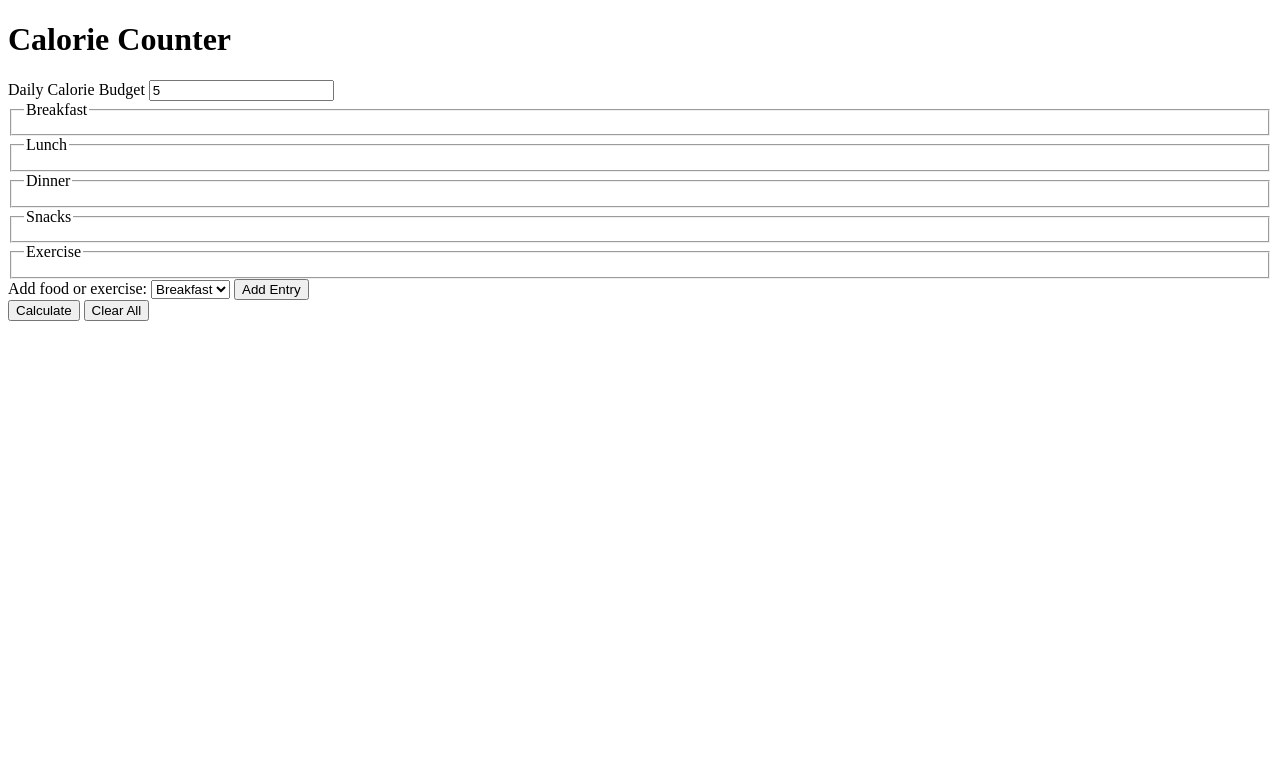
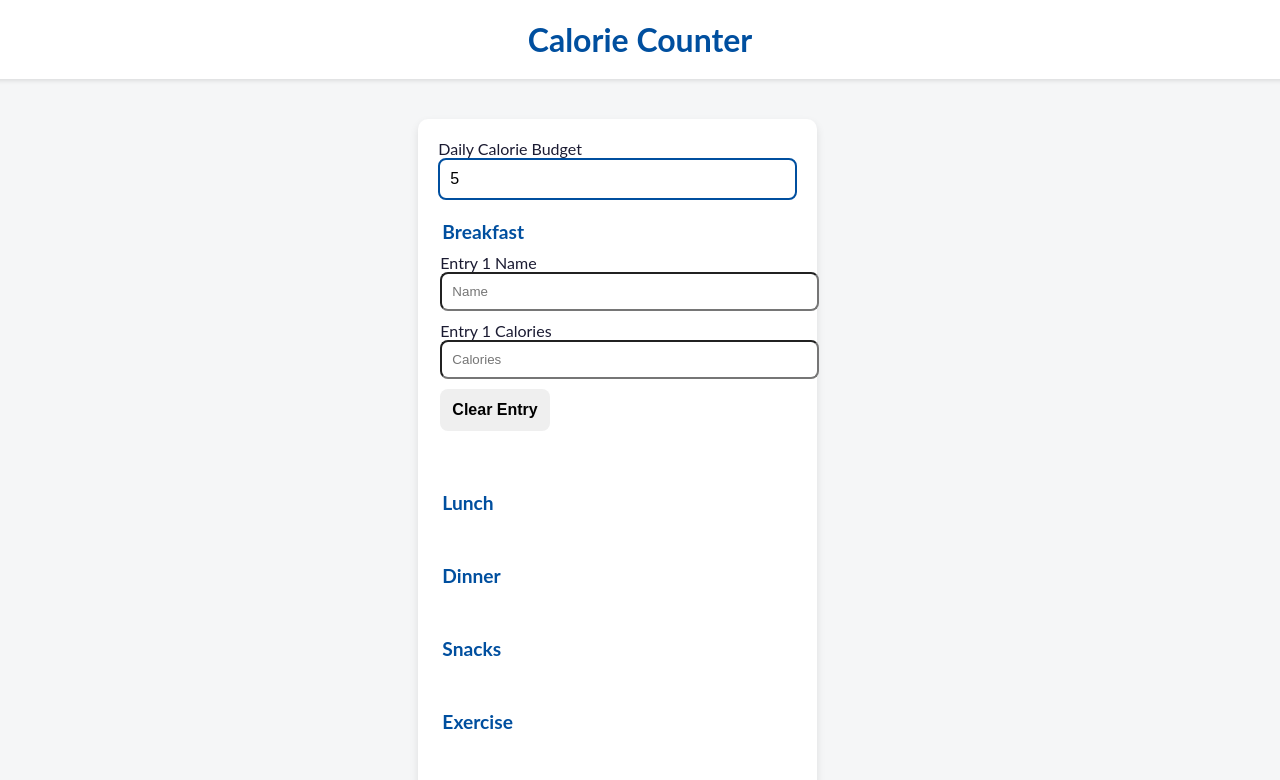
Before and after one commit to sri-datta/CalorieBurn, a plain HTML site: page Index.html in a window 1280 px wide. Both pictures are taken after typing "5" into the empty fields and a click on the button "Add Entry". Shown: the top 780 px of the page. Drawn offline with Linux system fonts and the light colour scheme.

Commit message:
updated code

```diff
--- a/Index.html
+++ b/Index.html
@@ -3,12 +3,15 @@
   <head>
     <meta charset="UTF-8" />
     <meta name="viewport" content="width=device-width, initial-scale=1.0" />
-    <link rel="stylesheet" href="styles.css" />
+    <link rel="stylesheet" href="style.css" />
     <title>Calorie Counter</title>
   </head>
   <body>
+    <header>
+      <h1>Calorie Counter</h1>
+    </header>
+
     <main>
-      <h1>Calorie Counter</h1>
       <div class="container">
         <div class="card">
           <form id="calorie-counter">
@@ -74,6 +77,7 @@
         <div id="output" class="output hide"></div>
       </div>
     </main>
+
     <script src="script.js"></script>
   </body>
 </html>
--- a/script.js
+++ b/script.js
@@ -0,0 +1,109 @@
+// DOM Element References
+const calorieCounter = document.getElementById('calorie-counter');
+const budgetNumberInput = document.getElementById('budget');
+const entryDropdown = document.getElementById('entry-dropdown');
+const addEntryButton = document.getElementById('add-entry');
+const clearButton = document.getElementById('clear');
+const output = document.getElementById('output');
+
+let isError = false;
+
+// Clears specific entry
+function clearSpecificEntry(entryContainer) {
+    entryContainer.remove();
+}
+
+// Clears the entire form
+function clearForm() {
+    document.querySelectorAll('.input-container').forEach(container => container.innerHTML = "");
+    budgetNumberInput.value = "";
+    output.innerHTML = "";
+    output.classList.add("hide");
+}
+
+// Adds new food or exercise entries dynamically
+function addEntry() {
+    const targetInputContainer = document.querySelector(`#${entryDropdown.value} .input-container`);
+    const entryNumber = targetInputContainer.querySelectorAll('input[type="text"]').length + 1;
+
+    const entryHTML = generateEntryHTML(entryDropdown.value, entryNumber);
+    targetInputContainer.insertAdjacentHTML("beforeend", entryHTML);
+
+    // Attach event listener to new clear button
+    const clearButtons = document.querySelectorAll('.clear-entry');
+    clearButtons.forEach(button => {
+        button.addEventListener('click', function() {
+            clearSpecificEntry(this.parentElement);
+        });
+    });
+}
+
+// Generates dynamic HTML for new entries
+function generateEntryHTML(type, entryNumber) {
+    return `
+        <div class="entry-group">
+            <label for="${type}-${entryNumber}-name">Entry ${entryNumber} Name</label>
+            <input type="text" id="${type}-${entryNumber}-name" placeholder="Name" class="form-control" />
+            <label for="${type}-${entryNumber}-calories">Entry ${entryNumber} Calories</label>
+            <input type="number" id="${type}-${entryNumber}-calories" min="0" placeholder="Calories" class="form-control" />
+            <button type="button" class="clear-entry">Clear Entry</button>
+        </div>`;
+}
+
+// Calculates total calories and updates the output
+function calculateCalories(e) {
+    e.preventDefault();
+    isError = false;
+
+    const breakfastCalories = getCaloriesFromInputs('#breakfast input[type=number]');
+    const lunchCalories = getCaloriesFromInputs('#lunch input[type=number]');
+    const dinnerCalories = getCaloriesFromInputs('#dinner input[type=number]');
+    const snacksCalories = getCaloriesFromInputs('#snacks input[type=number]');
+    const exerciseCalories = getCaloriesFromInputs('#exercise input[type=number]');
+    const budgetCalories = getCaloriesFromInputs([budgetNumberInput]);
+
+    if (isError || budgetCalories === 0) {
+        output.innerHTML = "<p class='text-danger'>Please enter valid inputs!</p>";
+        return;
+    }
+
+    const consumedCalories = breakfastCalories + lunchCalories + dinnerCalories + snacksCalories;
+    const remainingCalories = budgetCalories - consumedCalories + exerciseCalories;
+    const surplusOrDeficit = remainingCalories >= 0 ? "Surplus" : "Deficit";
+
+    displayResults(budgetCalories, consumedCalories, exerciseCalories, remainingCalories, surplusOrDeficit);
+}
+
+// Extracts calories from input fields and validates
+function getCaloriesFromInputs(selectorOrInputs) {
+    let inputs = Array.isArray(selectorOrInputs) ? selectorOrInputs : document.querySelectorAll(selectorOrInputs);
+    let totalCalories = 0;
+
+    for (let input of inputs) {
+        let value = input.value.trim();
+        if (value === "" || isNaN(value)) {
+            alert("Invalid or empty input. Please correct the fields.");
+            isError = true;
+            return 0;
+        }
+        totalCalories += Number(value);
+    }
+    return totalCalories;
+}
+
+// Displays calculated results
+function displayResults(budget, consumed, burned, remaining, status) {
+    output.innerHTML = `
+        <div class="alert alert-${status === "Surplus" ? "success" : "danger"}">
+            <strong>${Math.abs(remaining)} Calorie ${status}</strong>
+        </div>
+        <p>Budget: ${budget} Calories</p>
+        <p>Consumed: ${consumed} Calories</p>
+        <p>Burned: ${burned} Calories</p>`;
+    output.classList.remove("hide");
+}
+
+// Event Listeners
+addEntryButton.addEventListener("click", addEntry);
+calorieCounter.addEventListener("submit", calculateCalories);
+clearButton.addEventListener("click", clearForm);
--- a/style.css
+++ b/style.css
@@ -0,0 +1,180 @@
+:root {
+    --light-blue: #a3daff;
+    --dark-blue: #004f9f;
+    --soft-yellow: #ffd966;
+    --light-green: #93c47d;
+    --dark-yellow: #f4c542;
+    --light-grey: #f5f6f7;
+    --dark-grey: #1b1b32;
+    --shadow: rgba(0, 0, 0, 0.1);
+  }
+
+  body {
+    font-family: 'Lato', sans-serif;
+    background-color: var(--light-grey);
+    color: var(--dark-grey);
+    margin: 0;
+    display: flex;
+    flex-direction: column;
+    align-items: center;
+  }
+
+  header {
+    width: 100%;
+    background-color: white;
+    box-shadow: 0px 2px 4px var(--shadow);
+    padding: 20px;
+    text-align: center;
+    position: sticky;
+    top: 0;
+    z-index: 1000;
+  }
+
+  h1 {
+    color: var(--dark-blue);
+    font-size: 2em;
+    margin: 0;
+  }
+
+  .container {
+    width: 90%;
+    max-width: 600px;
+    margin-top: 40px;
+  }
+
+  .card {
+    background-color: white;
+    border-radius: 10px;
+    box-shadow: 0 4px 8px var(--shadow);
+    padding: 20px;
+  }
+
+  .card-group {
+    display: flex;
+    flex-direction: column;
+    gap: 20px;
+  }
+
+  .input-group {
+    margin-bottom: 20px;
+  }
+
+  .input-field {
+    width: 100%;
+    padding: 10px;
+    border-radius: 8px;
+    border: 2px solid var(--dark-blue);
+    font-size: 1em;
+    box-sizing: border-box;
+  }
+
+  button {
+    border: none;
+    cursor: pointer;
+    padding: 12px;
+    border-radius: 8px;
+    font-size: 1em;
+    font-weight: bold;
+    transition: all 0.3s ease;
+  }
+
+  .btn {
+    display: inline-block;
+    padding: 12px 24px;
+    margin-top: 10px;
+    border-radius: 8px;
+  }
+
+  .btn-add {
+    background-color: var(--soft-yellow);
+    color: var(--dark-grey);
+    margin-right: 10px;
+  }
+
+  .btn-add:hover {
+    background-color: var(--dark-yellow);
+  }
+
+  .btn-calculate {
+    background-color: var(--light-green);
+    color: white;
+    margin-right: 10px;
+  }
+
+  .btn-calculate:hover {
+    background-color: var(--dark-blue);
+    color: white;
+  }
+
+  .btn-clear {
+    background-color: var(--light-blue);
+    color: white;
+  }
+
+  .btn-clear:hover {
+    background-color: var(--dark-blue);
+  }
+
+  .button-group {
+    display: flex;
+    justify-content: space-between;
+    gap: 10px;
+    margin-top: 20px;
+  }
+
+  .output {
+    margin-top: 20px;
+    padding: 15px;
+    border: 2px solid var(--dark-grey);
+    border-radius: 8px;
+    background-color: var(--light-grey);
+    color: var(--dark-grey);
+    font-weight: bold;
+    text-align: center;
+  }
+
+  .hide {
+    display: none;
+  }
+
+  fieldset {
+    border: none;
+    padding: 0;
+    margin-bottom: 20px;
+  }
+
+  legend {
+    font-weight: bold;
+    font-size: 1.2em;
+    color: var(--dark-blue);
+    margin-bottom: 10px;
+  }
+
+  .input-container {
+    display: flex;
+    flex-direction: column;
+    gap: 10px;
+  }
+
+  .controls {
+    margin-top: 20px;
+  }
+
+  select {
+    padding: 10px;
+    border-radius: 8px;
+    border: 2px solid var(--dark-blue);
+    font-size: 1em;
+  }
+
+  .entry-group {
+    margin-bottom: 20px; /* Adds space between each entry */
+  }
+
+  .form-control {
+    display: block;
+    width: 100%;
+    padding: 10px;
+    margin-bottom: 10px; /* Adds space between Name and Calories inputs */
+    border-radius: 8px;
+  }
```
Also changed, not shown: 1 other file.
